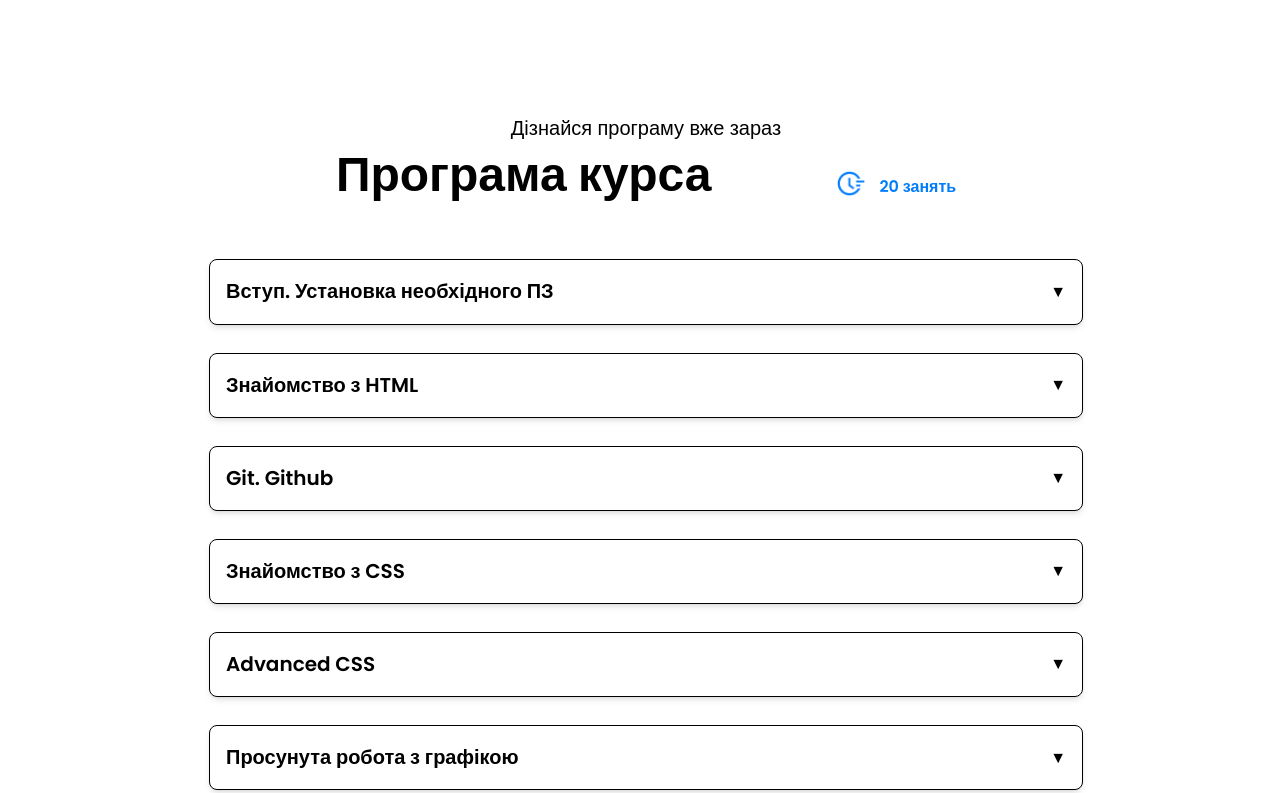
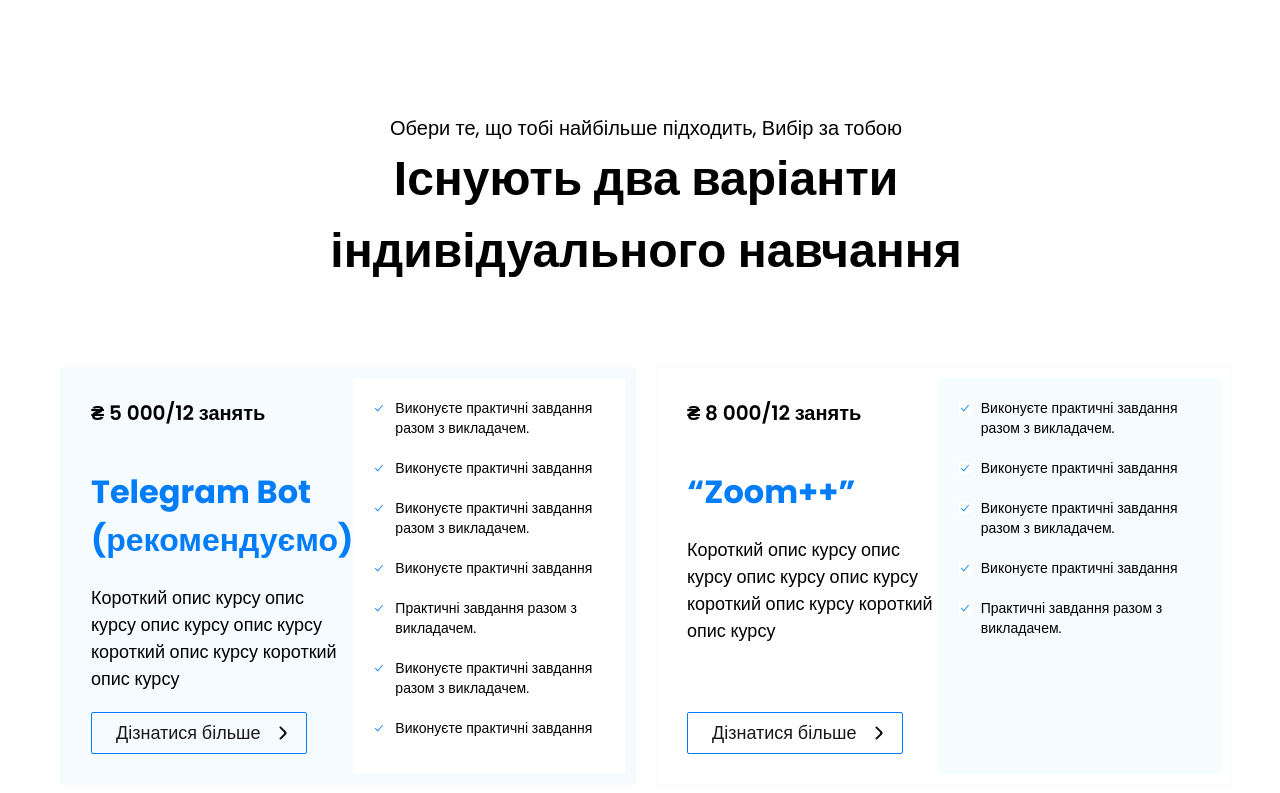
Before and after one commit to VladDot/filip, a Next.js app: page / in a window 1280 px wide. Shown: the part 3387-4180 px from the top of the page. Built offline with nearby package versions, Linux system fonts and the light colour scheme.

Commit message:
Learning options (#10)
* create LearningOptions

* added LearningOptions fixed style

* fix layout

* fixed style

```diff
--- a/src/app/assets/icon/index.ts
+++ b/src/app/assets/icon/index.ts
@@ -1,2 +1,3 @@
 export { default as ArrowRight } from "./arrow-right.svg";
 export { default as ArrowUp } from "./arrow-up.svg";
+export { default as DoneFilled } from "./weui_done-filled.svg";
--- a/src/app/layout.tsx
+++ b/src/app/layout.tsx
@@ -1,5 +1,8 @@
 import type { Metadata } from "next";
+
 import "./globals.css";
+
+import { Header } from "@/component/header";
 
 export const metadata: Metadata = {
     title: "Create Next App",
@@ -13,7 +16,10 @@
 }>) {
     return (
         <html lang="ua">
-            <body>{children}</body>
+            <body>
+                <Header />
+                {children}
+            </body>
         </html>
     );
 }
--- a/src/app/page.tsx
+++ b/src/app/page.tsx
@@ -1,25 +1,21 @@
 import {
-    Button,
     AuthorSupport,
     CourseProgram,
     TargetAudience,
     LearningProcess,
+    LearningOptions,
     CareerDevelopment,
 } from "@/component";
-import { Header } from "@/component/header";
 
 export default function Home() {
     return (
-        <div>
-            <Header />
         <div className="px-5 xl:pl-[60px] xl:pr-12 xxl:m-auto pt-[108px] lg:pt-[200px]">
             <TargetAudience />
             <LearningProcess />
             <CareerDevelopment />
             <AuthorSupport />
+            <LearningOptions />
             <CourseProgram />
-                <Button text="Переглянути курси" />
-            </div>
         </div>
     );
 }
--- a/src/app/tailwind-config.css
+++ b/src/app/tailwind-config.css
@@ -1,6 +1,7 @@
 :root {
     --color-blue: #027dfa;
     --color-dark: #181818;
+    --color-bright: #f6fbff;
     --color-ellipse: rgba(2, 125, 250, 0.4);
 }
 
@@ -13,6 +14,7 @@
     --color-blueBorder: var(--color-blue);
     --color-darkText: var(--color-dark);
     --color-ellipseBlue: var(--color-ellipse);
+    --color-brightBg: var(--color-bright);
 
     /* respons */
     --breakpoint-xxl: 90rem;
--- a/src/component/button/index.tsx
+++ b/src/component/button/index.tsx
@@ -9,7 +9,6 @@
     text: string;
     revers?: boolean;
     rotate?: boolean;
-    bluesTheme?: boolean;
     className?: string;
 }
 
--- a/src/component/course-program/index.tsx
+++ b/src/component/course-program/index.tsx
@@ -23,7 +23,7 @@
         setAccordionIndex(number);
     };
     return (
-        <div className="m-auto flex w-full max-w-[874px] flex-col gap-y-[30px] lg:gap-y-[60px] ">
+        <div className="m-auto flex w-full max-w-[874px] flex-col gap-y-[30px] lg:gap-y-[60px] pb-20 md:pb-24 lg:pb-28 xl:pb-[120px]">
             <div className="max-w-[651px] m-auto">
                 <SubTitle
                     text="Дізнайся програму вже зараз "
--- a/src/component/index.ts
+++ b/src/component/index.ts
@@ -3,6 +3,7 @@
 export { Button } from "./button";
 export { CareerDevelopment } from "./career-development";
 export { CourseProgram } from "./course-program";
+export { LearningOptions } from "./learning-options";
 export { LearningProcess } from "./learning-process";
 export { SubTitle } from "./sub-title";
 export { TargetAudience } from "./target-audience";
--- /dev/null
+++ b/src/component/learning-options/card-options/index.tsx
@@ -0,0 +1,64 @@
+import Image from "next/image";
+import { Button } from "@/component";
+import { DoneFilled } from "@/app/assets/icon";
+
+interface ICardOptionsProps {
+    price: string;
+    title: string;
+    description: string;
+    lists: string[];
+}
+
+export const CardOptions = ({
+    lists,
+    price,
+    title,
+    description,
+}: ICardOptionsProps) => {
+    return (
+        <div className="w-full  gap-x-10 xl:gap-0 xl:max-w-[650px] p-2.5 rounder-[2px] border-[1px] border-brightBg flex items-center sm:justify-between flex-col sm:flex-row odd:bg-brightBg even:bg-white odd:[&_.lastItem]:bg-white even:[&_.lastItem]:bg-brightBg">
+            <div className="w-full h-full sm:max-w-[400px] pl-5 py-5 rounder-[2px] flex flex-col justify-between">
+                <div className="sm:max-w-[285px] sm:mb-5">
+                    <p className="mb-10 text-[clamp(16px,_4vw,_20px)] font-semibold">
+                        {price}
+                    </p>
+                    <h4 className="mb-5 text-[clamp(20px,_4vw,_32px)] text-textBlue font-bold ">
+                        {title}
+                    </h4>
+                    <p className="text-[clamp(14px,_4vw,_18px)] font-medium">
+                        {description}
+                    </p>
+                </div>
+                <Button
+                    revers
+                    text="Дізнатися більше"
+                    className="max-w-[295px] sm:max-w-[216px] hidden sm:flex"
+                />
+            </div>
+            <div className="w-full h-full p-5 m-auto sm:max-w-[400px] rounded-[2px] lastItem">
+                <ul className="flex flex-col gap-y-5 w-fit  max-w-[420px]">
+                    {lists.map((list, idx) => (
+                        <li
+                            key={`${title}_${idx}`}
+                            className="text-base flex items-start gap-2.5"
+                        >
+                            <div className="w-full max-w-3 pt-1">
+                                <Image
+                                    src={DoneFilled}
+                                    alt="done_filled"
+                                    className="w-full "
+                                />
+                            </div>
+                            <p className="text-sm xxl:text-base">{list}</p>
+                        </li>
+                    ))}
+                </ul>
+            </div>
+            <Button
+                revers
+                text="Дізнатися більше"
+                className="max-w-[295px] sm:max-w-[216px] sm:hidden"
+            />
+        </div>
+    );
+};
--- /dev/null
+++ b/src/component/learning-options/index.tsx
@@ -0,0 +1,26 @@
+import { SubTitle } from "../sub-title";
+import { Title } from "../title";
+import { CardOptions } from "./card-options";
+import { mockCards } from "./mock-config";
+
+export const LearningOptions = ({}) => {
+    return (
+        <section className="mb-20 sm:mb-24 md:mb-28 xl:mb-32 xxl:[160px]">
+            <div className="text-center m-auto pb-5 sm:pb-8 md:pb-12 lg:pb-16 xl:pb-20">
+                <SubTitle text="Обери те, що тобі найбільше підходить, Вибір за тобою" />
+                <Title
+                    className="max-w-[651px]"
+                    text="Існують два варіанти індивідуального навчання"
+                />
+            </div>
+            <div className="flex gap-5 m-auto w-full sm:w-fit flex-col xl:flex-row items-stretch [&_div_.lastItem]:odd:bg-white even:[&_div_.lastItem]:last:bg-brightBg">
+                {mockCards.map((card, index) => (
+                    <CardOptions
+                        key={`${card.title}_${index}`}
+                        {...card}
+                    />
+                ))}
+            </div>
+        </section>
+    );
+};
--- /dev/null
+++ b/src/component/learning-options/mock-config.ts
@@ -0,0 +1,37 @@
+interface IMockCardsProps {
+    price: string;
+    title: string;
+    description: string;
+    lists: string[];
+}
+
+export const mockCards: IMockCardsProps[] = [
+    {
+        price: "₴ 5 000/12 занять",
+        title: "Telegram Bot (рекомендуємо)",
+        description:
+            "Короткий опис курсу опис курсу опис курсу опис курсу короткий опис курсу короткий опис курсу",
+        lists: [
+            "Виконуєте практичні завдання разом з викладачем.",
+            "Виконуєте практичні завдання",
+            "Виконуєте практичні завдання разом з викладачем.",
+            "Виконуєте практичні завдання",
+            "Практичні завдання разом з викладачем.",
+            "Виконуєте практичні завдання разом з викладачем.",
+            "Виконуєте практичні завдання",
+        ],
+    },
+    {
+        price: "₴ 8 000/12 занять",
+        title: "“Zoom++”",
+        description:
+            "Короткий опис курсу опис курсу опис курсу опис курсу короткий опис курсу короткий опис курсу",
+        lists: [
+            "Виконуєте практичні завдання разом з викладачем.",
+            "Виконуєте практичні завдання",
+            "Виконуєте практичні завдання разом з викладачем.",
+            "Виконуєте практичні завдання",
+            "Практичні завдання разом з викладачем.",
+        ],
+    },
+];
```
Also changed, not shown: src/app/assets/icon/weui_done-filled.svg (added). Lines whose indentation alone changed are shown as unchanged.
